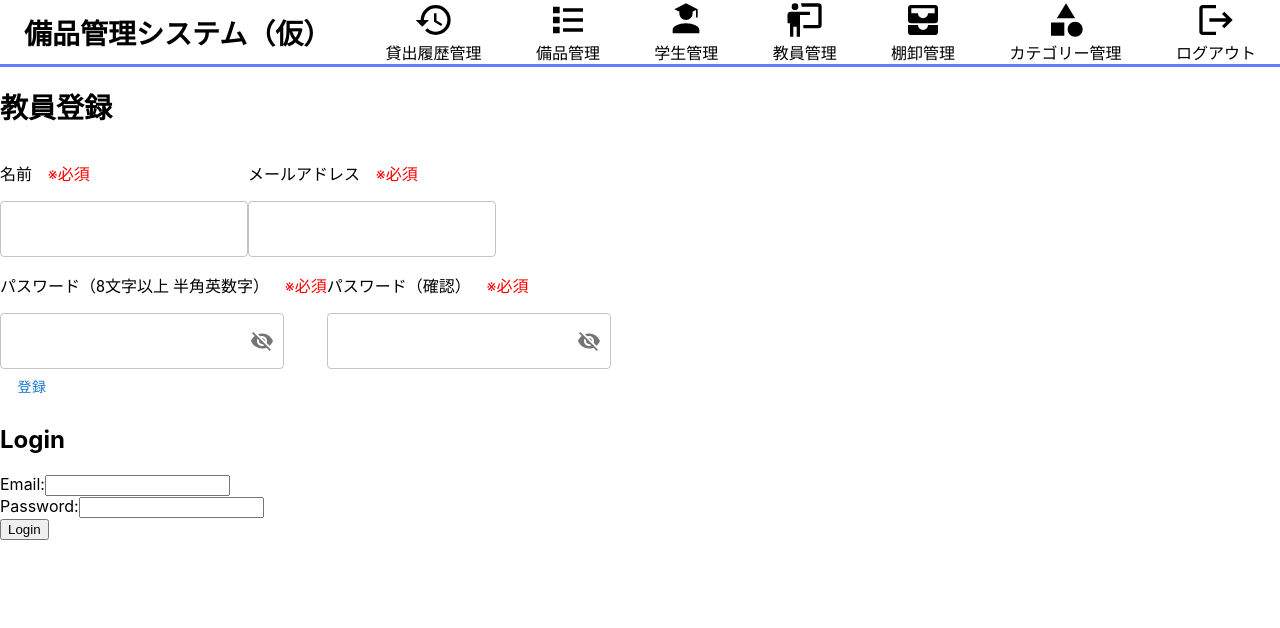
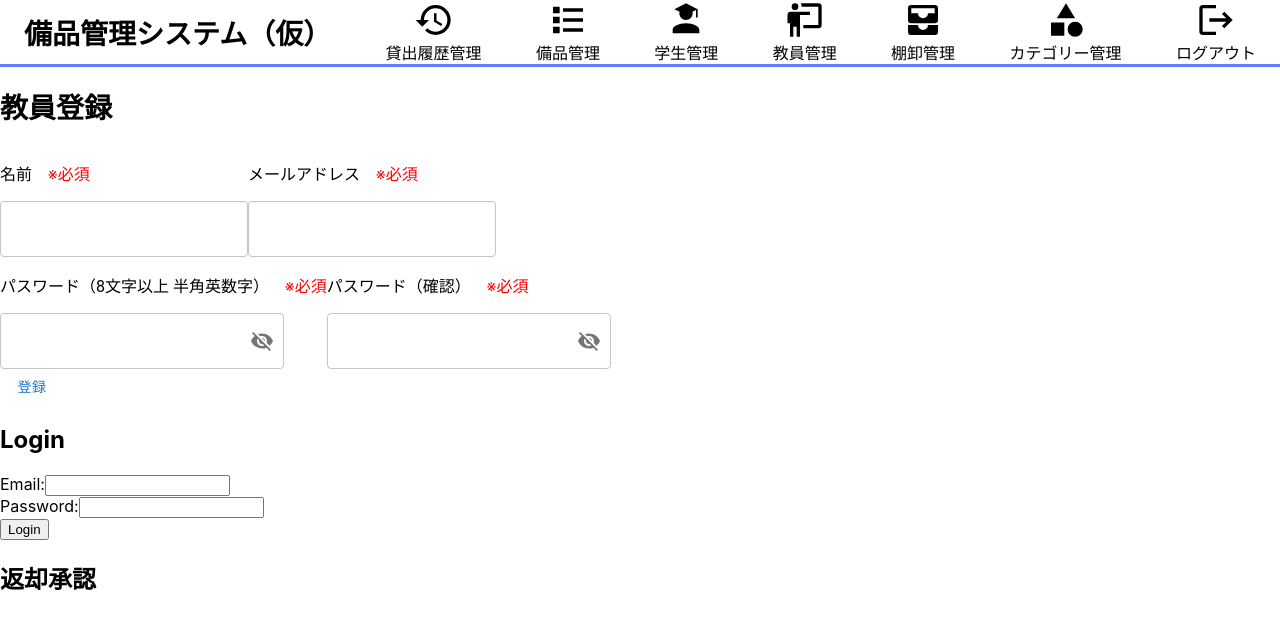
Before and after one commit to takumiTakahata/equipment_management_system, a React (Create React App) app in the folder equipment_management_app/: page /return_approval in a window 1280 px wide. Shown: the top 628 px of the page. Built offline with nearby package versions, Linux system fonts and the light colour scheme.

Commit message:
返却承認ページ作成・route設定

```diff
--- /dev/null
+++ b/equipment_management_app/src/components/return_approval.tsx
@@ -0,0 +1,9 @@
+function ReturnApproval() {
+  return (
+    <div>
+      <h2>返却承認</h2>
+    </div>
+  );
+}
+
+export default ReturnApproval;
--- a/equipment_management_app/src/routes/admin_route.tsx
+++ b/equipment_management_app/src/routes/admin_route.tsx
@@ -1,6 +1,7 @@
 import { Routes, Route } from "react-router-dom";
 import TeacherTop from "../components/teacher_top";
 import LoanApproval from "../components/loan_approval";
+import ReturnApproval from "../components/return_approval";
 
 function AdminRoute() {
   return (
@@ -10,6 +11,8 @@ function AdminRoute() {
         <Route path="/teacher_top" element={<TeacherTop />} />
         {/* 貸出承認画面 */}
         <Route path="/loan_approval" element={<LoanApproval />} />
+
+        <Route path="/return_approval" element={<ReturnApproval />} />
       </Routes>
     </div>
   );
```
